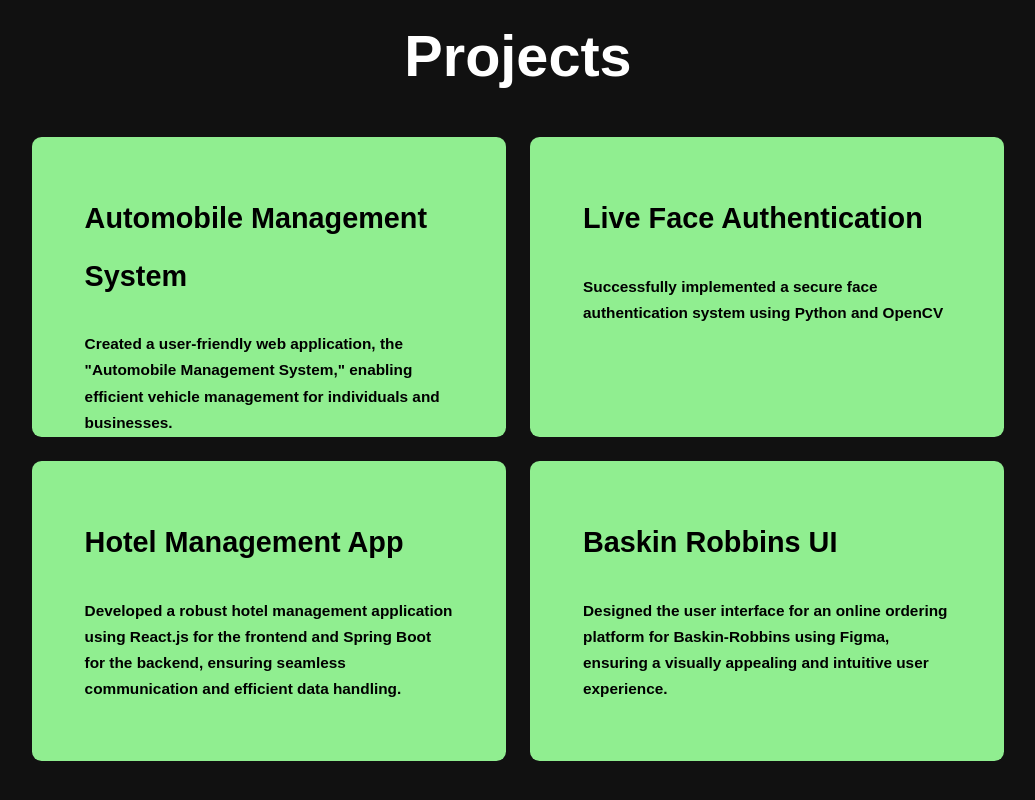
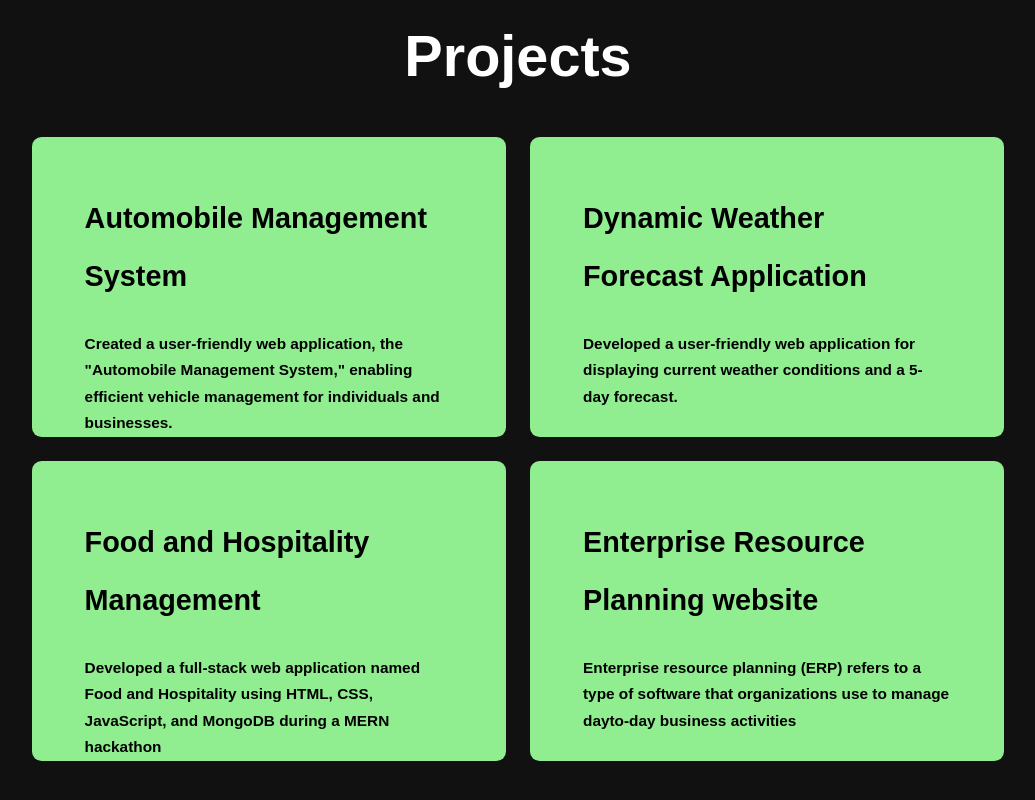
Before and after one commit to BSVVivek/Vivek-Portfolio, a plain HTML site: page index.html in a window 1280 px wide. Shown: the part 2107-2907 px from the top of the page, without its empty margins (122-1157 px from the left). Drawn offline with nearby package versions, Linux system fonts and the light colour scheme.

Commit message:
index.html

```diff
--- a/index.html
+++ b/index.html
@@ -98,7 +98,7 @@
             <h3>INTERNSHIPS</h3>
             <p>
               * AICTE Internship - Juniper Networks Networking : Dec 2022 - Feb 2023 <br />
-              * PRODIGY Infotech - Web Development : May 2024 - Jun 2024
+              * PRODIGY Infotech - Web Development : Jun 2024 - July 2024
             </p>
           </div>
         </div>
@@ -123,35 +123,33 @@ businesses.
 
         <div class="service-box">
           <div class="service-info">
-            <h4>Live Face Authentication</h4>
+            <h4>Dynamic Weather Forecast Application</h4>
             <p>
               <br />
-              Successfully implemented a secure face authentication system using
-              Python and OpenCV
+              Developed a user-friendly web application for displaying current weather conditions and a 5-
+day forecast.
             </p>
           </div>
         </div>
 
         <div class="service-box">
           <div class="service-info">
-            <h4>Hotel Management App</h4>
+            <h4>Food and Hospitality Management</h4>
             <p>
               <br />
-              Developed a robust hotel management application using React.js for
-              the frontend and Spring Boot for the backend, ensuring seamless
-              communication and efficient data handling.
+              Developed a full-stack web application named Food and Hospitality using HTML, CSS, JavaScript,
+and MongoDB during a MERN hackathon
             </p>
           </div>
         </div>
 
         <div class="service-box">
           <div class="service-info">
-            <h4>Baskin Robbins UI</h4>
+            <h4>Enterprise Resource Planning website</h4>
             <p>
               <br />
-              Designed the user interface for an online ordering platform for
-              Baskin-Robbins using Figma, ensuring a visually appealing and
-              intuitive user experience.
+              Enterprise resource planning (ERP) refers to a type of software that organizations use to
+manage dayto-day business activities
             </p>
           </div>
         </div>
```
